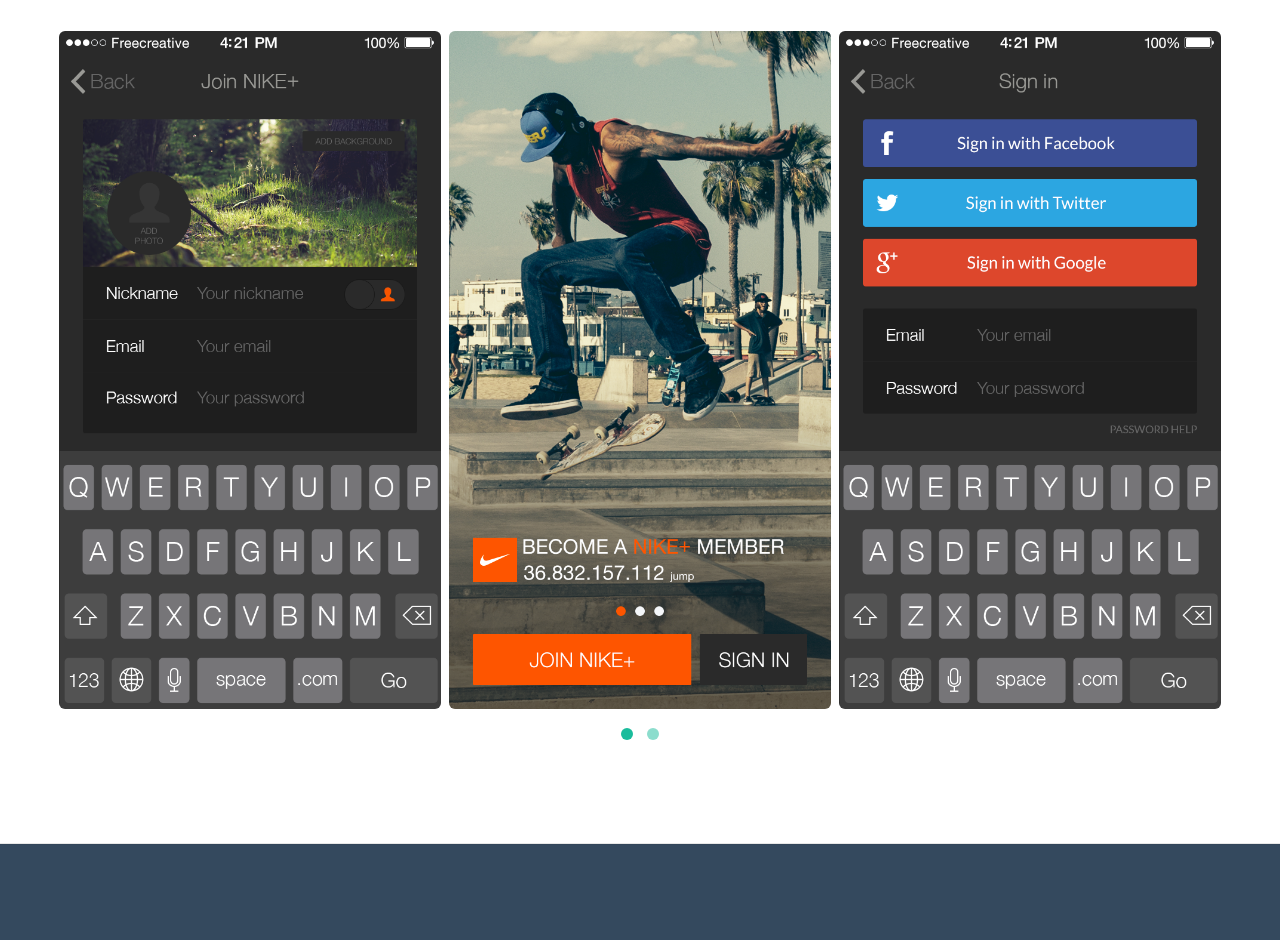
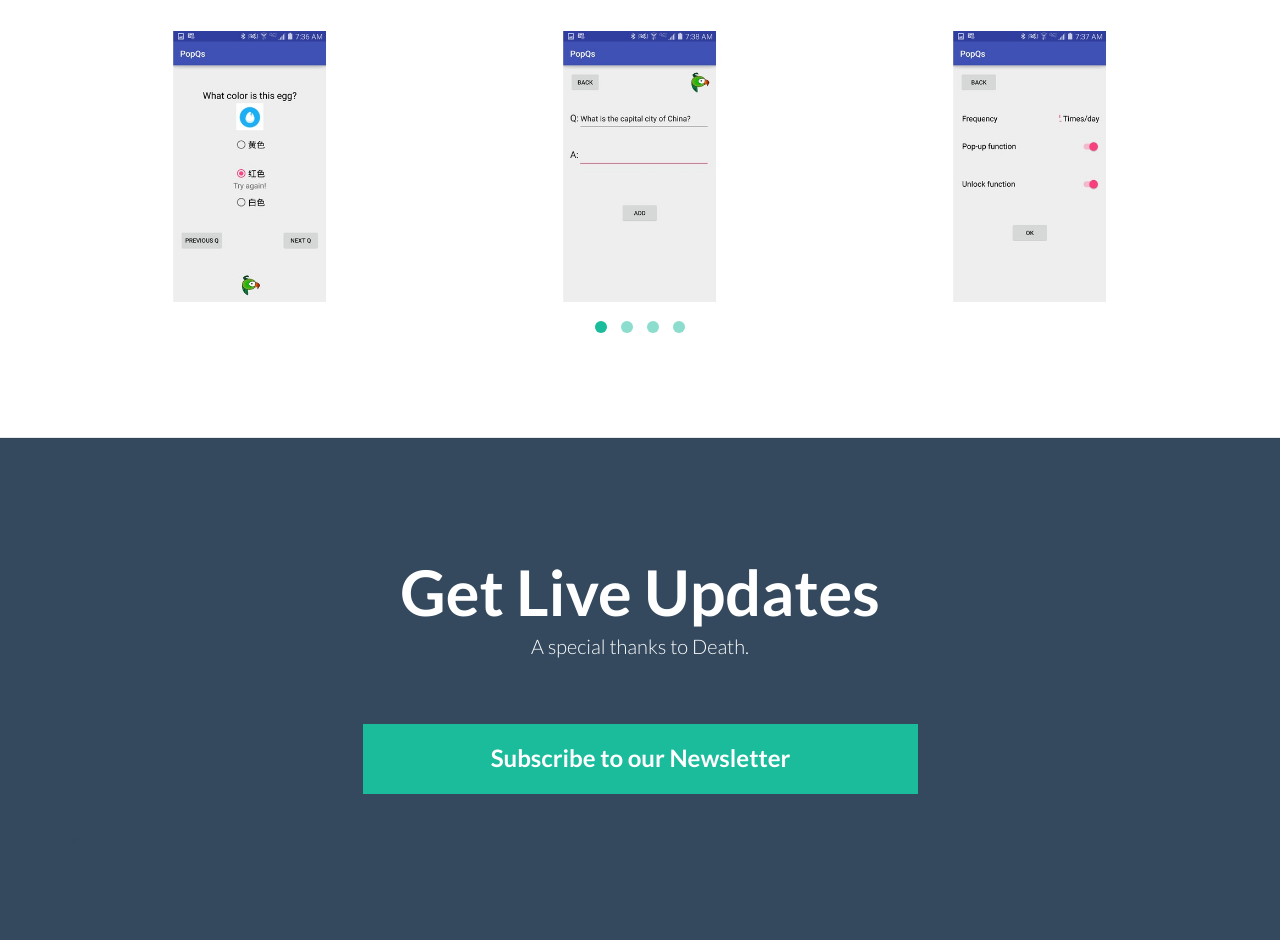
Before and after one commit to sariebeary/Website, a plain HTML site: page index.html in a window 1280 px wide. Shown: the part 4132-5072 px from the top of the page. Drawn offline with Linux system fonts and the light colour scheme.

Commit message:
screenshots

```diff
--- a/index.html
+++ b/index.html
@@ -273,39 +273,63 @@
 		    <div class="row wow bounceInUp" >
               <div id="owl-demo" class="owl-carousel">
 
-				<a href="img/slide/1.png" class="image-link">
+				<a href="img/slide/1.jpg" class="image-link">
 					<div class="item">
-						<img  class="img-responsive img-rounded" src="img/slide/1.png" alt="Owl Image">
+						<img  class="img-responsive img-rounded" src="img/slide/1.jpg" alt="Owl Image">
 					</div>
 				</a>
 
-               <a href="img/slide/2.png" class="image-link">
+               <a href="img/slide/2.jpg" class="image-link">
 					<div class="item">
-						<img  class="img-responsive img-rounded" src="img/slide/2.png" alt="Owl Image">
+						<img  class="img-responsive img-rounded" src="img/slide/2.jpg" alt="Owl Image">
 					</div>
 				</a>
 
-				<a href="img/slide/3.png" class="image-link">
+				<a href="img/slide/3.jpg" class="image-link">
 					<div class="item">
-						<img  class="img-responsive img-rounded" src="img/slide/3.png" alt="Owl Image">
+						<img  class="img-responsive img-rounded" src="img/slide/3.jpg" alt="Owl Image">
 					</div>
 				</a>
 
-				<a href="img/slide/1.png" class="image-link">
+				<a href="img/slide/4.jpg" class="image-link">
 					<div class="item">
-						<img  class="img-responsive img-rounded" src="img/slide/1.png" alt="Owl Image">
+						<img  class="img-responsive img-rounded" src="img/slide/4.jpg" alt="Owl Image">
 					</div>
 				</a>
 
-               <a href="img/slide/2.png" class="image-link">
+				<a href="img/slide/5.jpg" class="image-link">
 					<div class="item">
-						<img  class="img-responsive img-rounded" src="img/slide/2.png" alt="Owl Image">
+						<img  class="img-responsive img-rounded" src="img/slide/5.jpg" alt="Owl Image">
 					</div>
 				</a>
 
-				<a href="img/slide/3.png" class="image-link">
+				<a href="img/slide/1.jpg" class="image-link">
 					<div class="item">
-						<img  class="img-responsive img-rounded" src="img/slide/3.png" alt="Owl Image">
+						<img  class="img-responsive img-rounded" src="img/slide/1.jpg" alt="Owl Image">
+					</div>
+				</a>
+
+               <a href="img/slide/2.jpg" class="image-link">
+					<div class="item">
+						<img  class="img-responsive img-rounded" src="img/slide/2.jpg" alt="Owl Image">
+					</div>
+				</a>
+
+				<a href="img/slide/3.jpg" class="image-link">
+					<div class="item">
+						<img  class="img-responsive img-rounded" src="img/slide/3.jpg" alt="Owl Image">
+					</div>
+				</a>
+
+				<a href="img/slide/4.jpg" class="image-link">
+					<div class="item">
+						<img  class="img-responsive img-rounded" src="img/slide/4.jpg" alt="Owl Image">
+					</div>
+				</a>
+
+				<a href="img/slide/5.jpg" class="image-link">
+					<div class="item">
+						<img  class="img-responsive img-rounded" src="img/slide/5.jpg" alt="Owl Image">
 					</div>
 				</a>
               </div>
```
Also changed, not shown: img/slide/1.jpg (added), img/slide/1.png (deleted), img/slide/2.jpg (added), img/slide/2.png (deleted), img/slide/3.jpg (added), img/slide/3.png (deleted), img/slide/4.jpg (added), img/slide/5.jpg (added).
